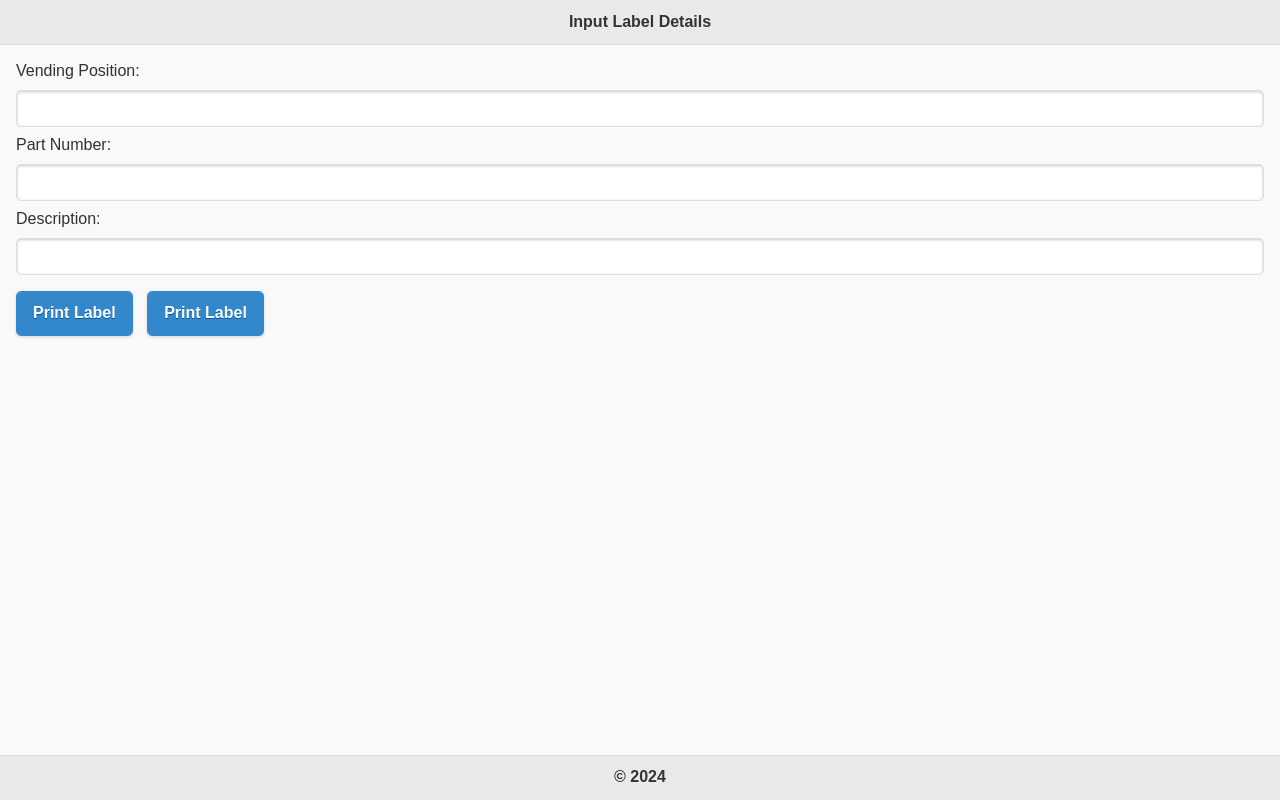
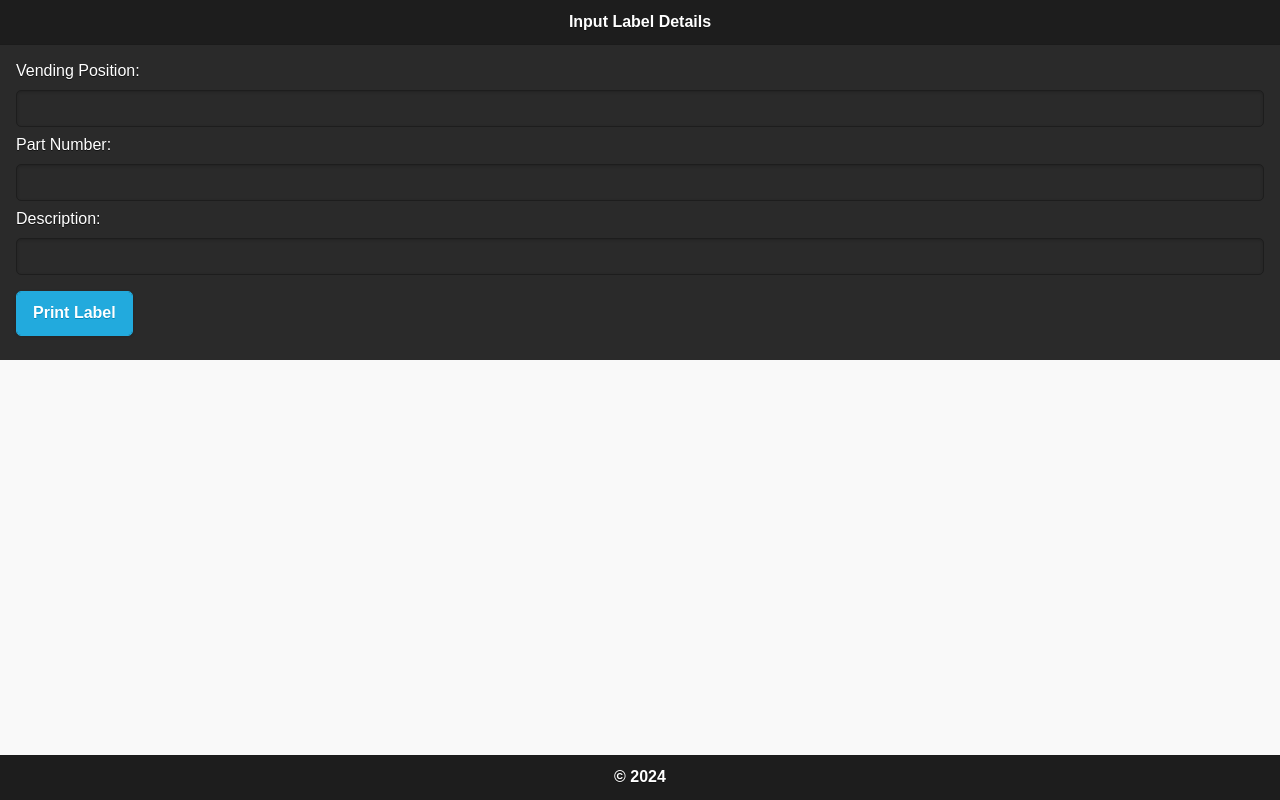
Before and after one commit to nolanchaves/nolanchaves-nolanchaves.github.io, a plain HTML site: page index.html in a window 1280 px wide. Drawn offline with Linux system fonts and the light colour scheme.

Commit message:
Update index.html

```diff
--- a/index.html
+++ b/index.html
@@ -23,10 +23,10 @@ Email: nchaves6736@conestogac.on.ca
    </head>
    <body>
       <div id="labelCustomPrinting" data-role="page">
-         <header data-role="header" data-theme="a" data-position="fixed">
+         <header data-role="header" data-theme="b" data-position="fixed">
             <h1>Input Label Details</h1>
          </header>
-         <section data-role="content">
+         <section data-role="content" data-theme="b">
             <form id="frmAdd" name="frmAdd">
                <label for="txtPosition">Vending Position:</label>
                <input type="text" id="txtPosition" name="txtPosition" data-clear-btn="true">
@@ -36,11 +36,9 @@ Email: nchaves6736@conestogac.on.ca
                <input type="text" id="txtDescription" name="txtDescription" data-clear-btn="true">
                <button type="button" id="btnPrint" name="btnPrint" data-inline="true" class="ui-btn-active">Print Label
                </button>
-               <button type="button" id="btnPrint2" name="btnPrint2" data-inline="true" class="ui-btn-active">Print Label
-               </button>
             </form>
          </section>
-         <footer data-role="footer" data-theme="a" data-position="fixed">
+         <footer data-role="footer" data-theme="b" data-position="fixed">
             <h1> &copy; 2024</h1>
          </footer>
       </div>
```
